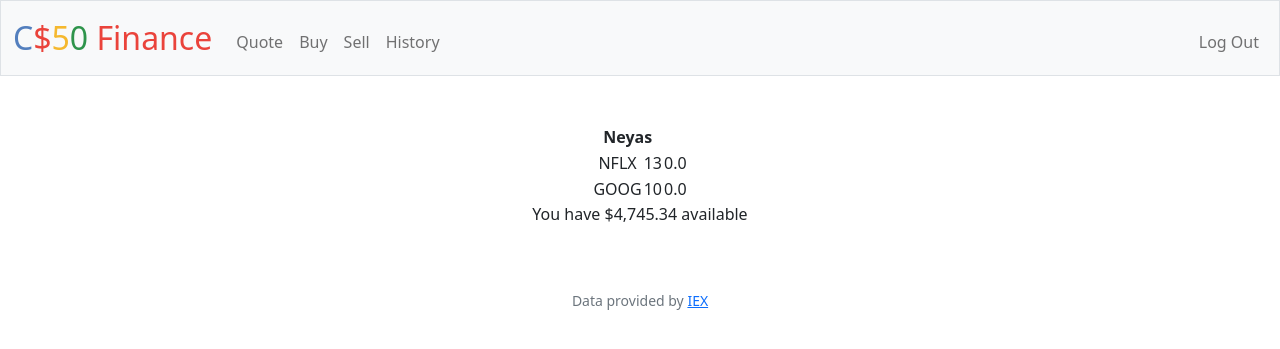
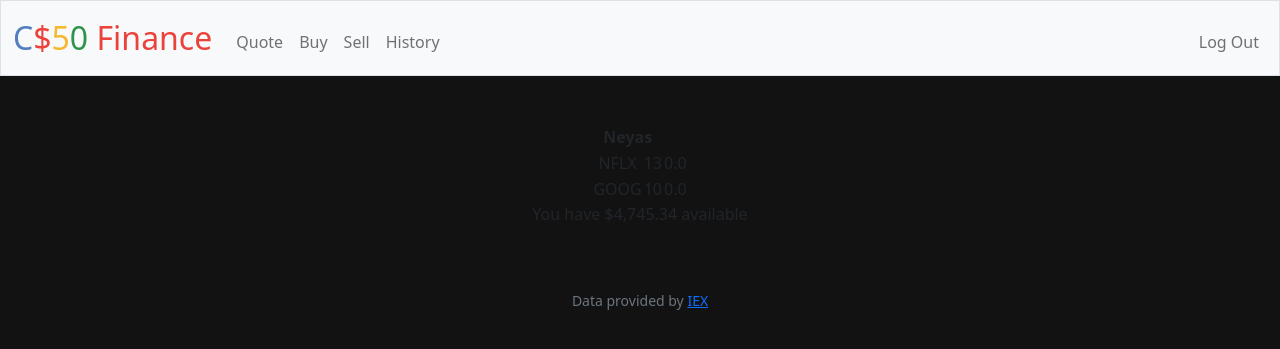
Before and after one commit to NeyasG/cs50, a Flask app: page / in a window 1280 px wide. Shown: the top 349 px of the page. Run offline with Flask 2, Linux system fonts and the light colour scheme; a user stored in the database is signed in; data comes from the database, SQL or seed files in the repository; data that the repository does not hold is empty; some libraries are stand-ins or nearby versions.

Commit message:
Sat, Jan 14, 2023, 8:58 PM +00:00

```diff
--- a/cs50/week9/finance/static/styles.css
+++ b/cs50/week9/finance/static/styles.css
@@ -24,4 +24,7 @@ nav .navbar-brand .green
 
 /* Universal Styling */
 
-background-color: #121212 !important;
+body
+{
+    background-color: #121212;
+}
```
